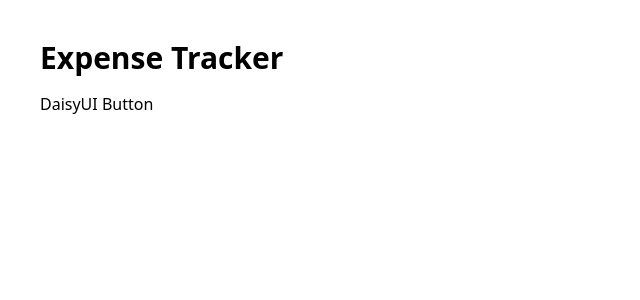
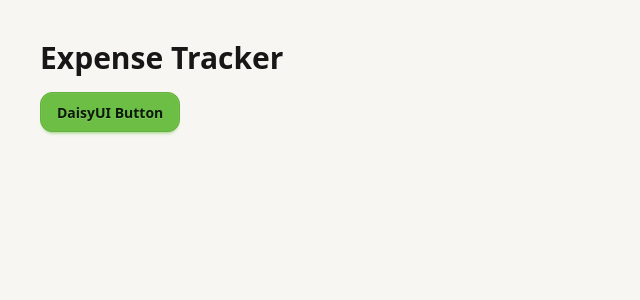
Before and after one commit to chevsofficial/expense-tracker, a Next.js app: page / in a window 1280 px wide. Shown: the top 300 px of the page, without its empty margins (0-640 px from the left). Built offline with nearby package versions, Linux system fonts and the light colour scheme.

Commit message:
Fix daisyUI v5 setup

```diff
--- a/app/globals.css
+++ b/app/globals.css
@@ -1,15 +1,32 @@
 @import "tailwindcss";
+@plugin "daisyui";
 
-:root[data-theme="spendary"] {
-  --p: 118 56% 51%;
-  --pc: 120 41% 7%;
-  --s: 120 41% 31%;
-  --a: 45 90% 57%;
-  --n: 0 0% 9%;
-  --b1: 45 9% 95%;
-  --b2: 45 9% 92%;
-  --b3: 45 9% 88%;
-  --bc: 0 0% 9%;
+/* Spendary theme (daisyUI v5) */
+@plugin "daisyui/theme" {
+  name: "spendary";
+  default: true;
+  prefersdark: false;
+  color-scheme: "light";
+
+  --color-primary: #6DBE45;
+  --color-primary-content: #0b1a0b;
+
+  --color-secondary: #2F6F2E;
+  --color-accent: #F4C430;
+
+  --color-neutral: #171717;
+
+  --color-base-100: #F7F6F2;
+  --color-base-200: #EFEDE6;
+  --color-base-300: #E7E4DA;
+  --color-base-content: #171717;
+
+  /* Optional polish (feel free to tweak later) */
+  --radius-field: 0.75rem;
+  --radius-box: 1rem;
+  --border: 1px;
+  --depth: 1;
+  --noise: 0;
 }
 
 html,
--- a/app/layout.tsx
+++ b/app/layout.tsx
@@ -23,9 +23,10 @@ export default function RootLayout({
   children: React.ReactNode;
 }>) {
   return (
-    <html lang="en" data-theme="spendary">
+    <html lang="en" data-theme="spendary" suppressHydrationWarning>
       <body
         className={`${geistSans.variable} ${geistMono.variable} antialiased`}
+        suppressHydrationWarning
       >
         {children}
       </body>
--- a/tailwind.config.ts
+++ b/tailwind.config.ts
@@ -1,5 +1,4 @@
 import type { Config } from "tailwindcss";
-import daisyui from "daisyui";
 
 const config: Config = {
   content: [
@@ -10,7 +9,8 @@ const config: Config = {
   theme: {
     extend: {},
   },
-  plugins: [daisyui],
+  // IMPORTANT: daisyUI v5 is configured in CSS via @plugin now.
+  plugins: [],
 };
 
 export default config;
```
